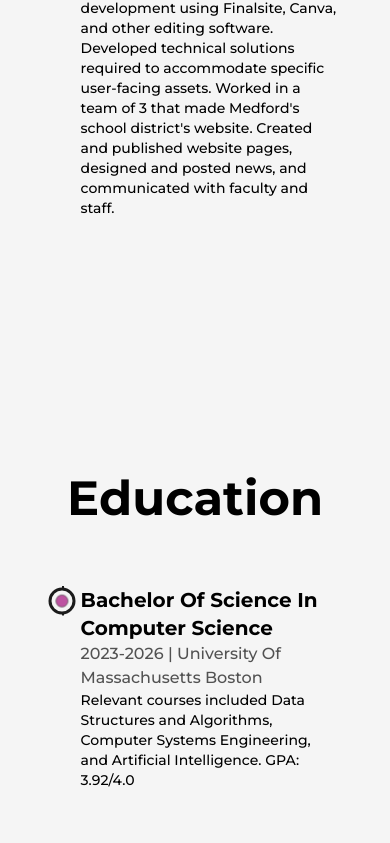
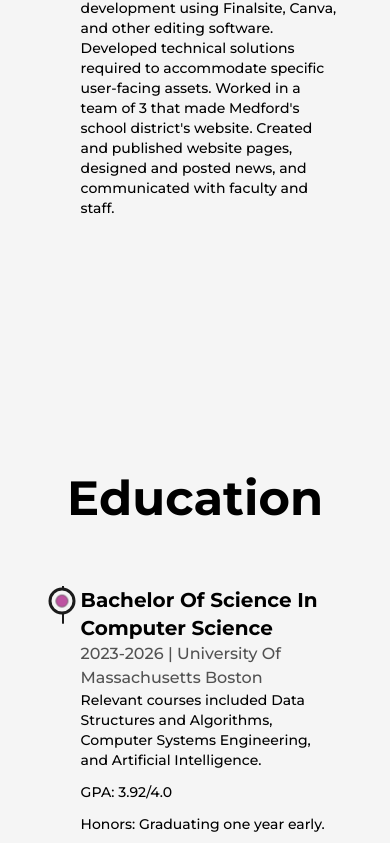
Before and after one commit to vaibhav-saini-dev/portfolio, a Next.js app: page /about in a window 390 px wide. Shown: the part 3184-4027 px from the top of the page. Built offline with nearby package versions, Linux system fonts and the light colour scheme.

Commit message:
Update Home Responsive Design and Education Info

```diff
--- a/src/components/Education.js
+++ b/src/components/Education.js
@@ -4,7 +4,7 @@ import React, { useRef } from 'react'
 import { motion, useScroll } from 'framer-motion'
 import LiIcon from './LiIcon';
 
-const Details = ({ type, time, place, info }) => {
+const Details = ({ type, time, place, info, gpa, honors}) => {
   const ref = useRef(null);
 
   return (
@@ -25,6 +25,12 @@ const Details = ({ type, time, place, info }) => {
         </span>
         <p className="font-medium w-full max-md:text-sm">
           {info}
+        </p>
+        <p className="font-medium w-full my-3 max-md:text-sm">
+          {gpa}
+        </p>
+        <p className="font-medium w-full max-md:text-sm">
+          {honors}
         </p>
       </motion.div>
     </li>
@@ -62,7 +68,9 @@ const Education = () => {
             time="2023-2026"
             place="University of Massachusetts Boston"
             info="Relevant courses included Data Structures and Algorithms, Computer Systems Engineering, and Artificial
-Intelligence. GPA: 3.92/4.0"
+Intelligence."
+            gpa="GPA: 3.92/4.0"
+            honors="Honors: Graduating one year early."
           />
 
         {/* <Details
--- a/src/pages/index.js
+++ b/src/pages/index.js
@@ -20,9 +20,10 @@ export default function Home() {
       <main className='flex items-center text-dark w-full min-h-screen dark:text-light'>
         <Layout className="pt-0 max-md:p-16 max-sm:pt-8">
           {/* gap-16 */}
-          <div className="flex items-center justify-between w-full max-lg:flex-col">
+          <div className="flex items-center justify-between w-full max-lg:flex-col gap-16 max-md:gap-8">
             {/* className="flex-1 max-w-md" */}
-            <div className="w-1/2 max-md:w-full">
+            {/* className="w-1/2 max-md:w-full" */}
+            <div className="flex-1 max-w-md">
               <Image src={profilePic} alt="Portfolio Website Main Cover Image" className="w-full h-auto rounded-2xl max-lg:hidden max-md:inline-block max-md:w-full"
                 priority
                 sizes="(max-width: 768px) 100vw,
@@ -31,7 +32,8 @@ export default function Home() {
               />
             </div>
             {/* flex-[1.5] flex flex-col items-start justify-center */}
-            <div className="w-1/2 flex flex-col items-center self-center max-lg:w-full max-lg:text-center">
+            {/* w-1/2 flex flex-col items-center self-center max-lg:w-full max-lg:text-center */}
+            <div className="flex-[1.5] flex flex-col items-start justify-center max-lg:w-full max-lg:text-center">
               {/* ! overrides classes.
                 Example: !text-6xl overrides text-8xl in AnimatedText.js */}
               <AnimatedText text="Building Scalable Software Across Systems, Web, and Games." className="text-6xl! text-left!
@@ -63,9 +65,9 @@ export default function Home() {
         </Layout>
 
         <HireMe />
-        <div className="absolute right-8 bottom-8 inline-block w-24 max-md:hidden">
+        {/* <div className="absolute right-8 bottom-8 inline-block w-24 max-md:hidden">
           <Image src={lightBulb} alt="Cartoon Yellow Lightbulb" className="w-full h-auto" />
-        </div>
+        </div> */}
       </main>
     </>
   )
```
